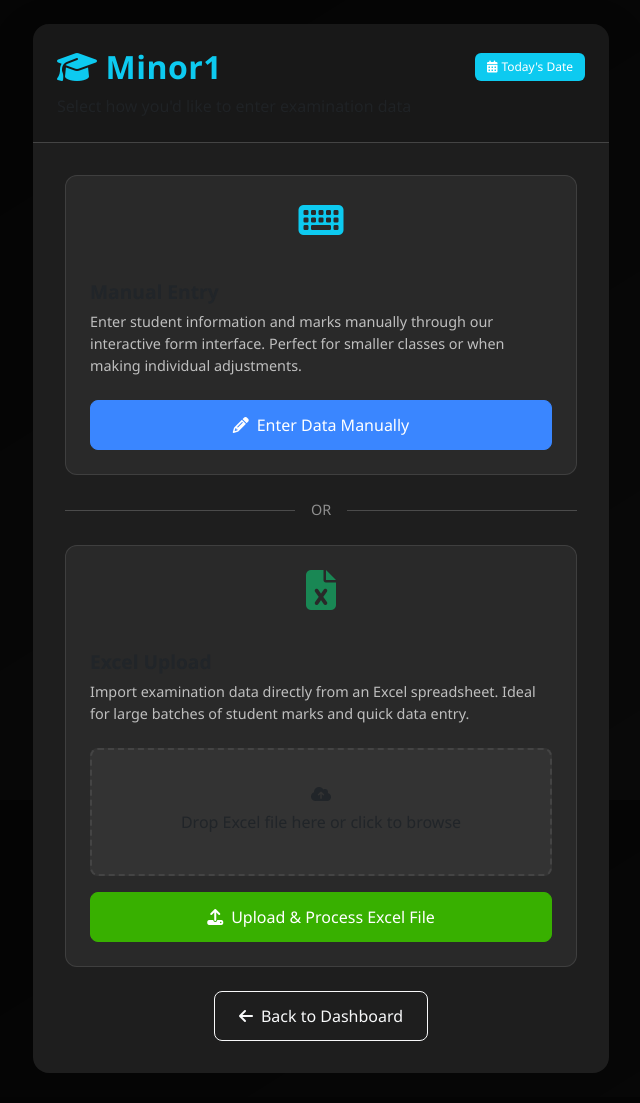
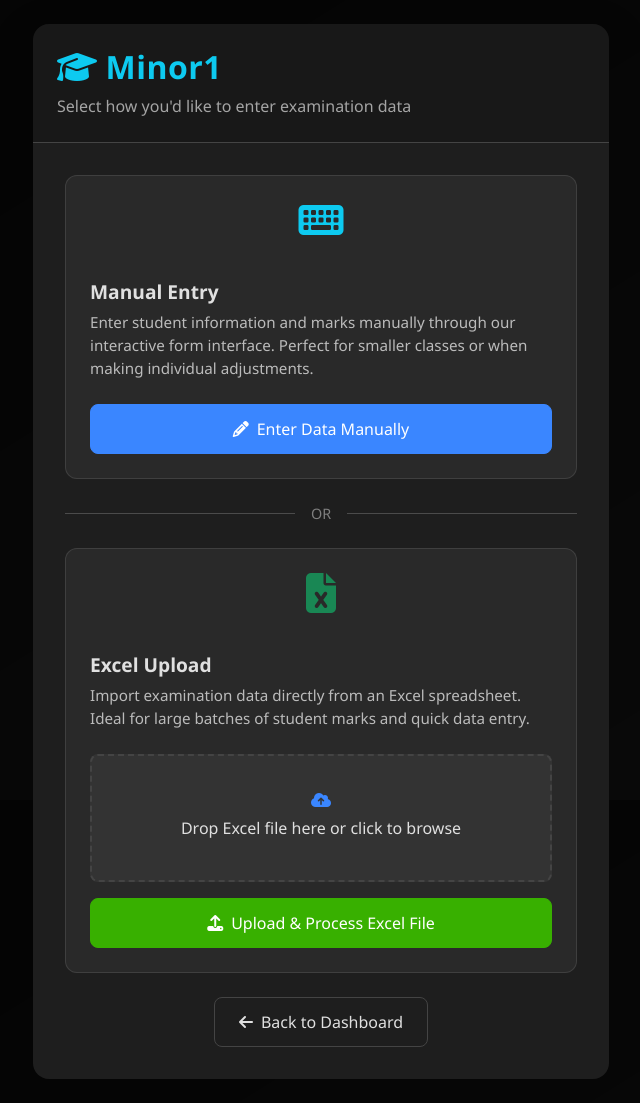
Before and after one commit to binge-coder/co-map, a Flask app: page /minor1 in a window 1280 px wide. Shown: the whole page, without its empty margins (319-959 px from the left). Before the commit the page ends 1073 px from the top, so only its background shows below. Run offline with Flask 3, Linux system fonts and the light colour scheme; some libraries are stand-ins or nearby versions.

Commit message:
better UI of choose entry mode

```diff
--- a/templates/choose_entry_mode.html
+++ b/templates/choose_entry_mode.html
@@ -1,5 +1,6 @@
 <!DOCTYPE html>
 <html lang="en">
+
 <head>
     <meta charset="UTF-8">
     <meta name="viewport" content="width=device-width, initial-scale=1.0">
@@ -24,7 +25,7 @@
             display: flex;
             align-items: center;
             justify-content: center;
-            background-image: linear-gradient(to bottom right, rgba(0,0,0,0.8), rgba(0,0,0,0.4));
+            background-image: linear-gradient(to bottom right, rgba(0, 0, 0, 0.8), rgba(0, 0, 0, 0.4));
             background-attachment: fixed;
         }
 
@@ -44,6 +45,10 @@
             background-color: rgba(0, 0, 0, 0.2);
             border-bottom: 1px solid var(--border-color);
             padding: 1.5rem;
+        }
+
+        .card-header .text-muted {
+            color: rgba(224, 224, 224, 0.7) !important;
         }
 
         .card-body {
@@ -70,11 +75,12 @@
             font-size: 1.2rem;
             font-weight: 600;
             margin-bottom: 0.5rem;
+            color: var(--text-color);
         }
 
         .option-description {
-            color: rgba(255, 255, 255, 0.7);
-            font-size: 0.9rem;
+            color: rgba(224, 224, 224, 0.8);
+            font-size: 0.95rem;
             margin-bottom: 1.5rem;
         }
 
@@ -105,6 +111,18 @@
         .btn-success:hover {
             background-color: #2d9300;
             border-color: #2d9300;
+        }
+
+        .btn-outline-light {
+            color: var(--text-color);
+            border-color: var(--border-color);
+            background: transparent;
+        }
+
+        .btn-outline-light:hover {
+            background: var(--accent-color);
+            color: #fff;
+            border-color: var(--accent-color);
         }
 
         .form-control {
@@ -139,11 +157,16 @@
             text-align: center;
             cursor: pointer;
             transition: all 0.2s;
+            color: var(--text-color);
         }
 
         .file-label:hover {
             background-color: rgba(255, 255, 255, 0.08);
             border-color: var(--accent-color);
+        }
+
+        .file-label i {
+            color: var(--accent-color);
         }
 
         .file-input {
@@ -159,7 +182,7 @@
         .file-name {
             margin-top: 0.5rem;
             font-size: 0.9rem;
-            color: rgba(255, 255, 255, 0.7);
+            color: rgba(224, 224, 224, 0.8);
         }
 
         .icon-large {
@@ -177,11 +200,12 @@
             align-items: center;
             text-align: center;
             margin: 1.5rem 0;
-            color: rgba(255, 255, 255, 0.5);
+            color: rgba(224, 224, 224, 0.5);
             font-size: 0.9rem;
         }
 
-        .separator::before, .separator::after {
+        .separator::before,
+        .separator::after {
             content: '';
             flex: 1;
             border-bottom: 1px solid rgba(255, 255, 255, 0.2);
@@ -201,6 +225,11 @@
             border-radius: 6px;
         }
 
+        .badge.bg-info {
+            background-color: var(--accent-color) !important;
+            color: #fff !important;
+        }
+
         @media (max-width: 576px) {
             .card-body {
                 padding: 1.5rem;
@@ -208,17 +237,16 @@
         }
     </style>
 </head>
+
 <body>
     <div class="container py-4">
         <div class="card shadow-lg">
             <div class="card-header">
                 <div class="d-flex justify-content-between align-items-center">
                     <h2 class="page-title text-info m-0">
-                        <i class="fas fa-graduation-cap me-2"></i>{% if exam == 'final' %}Final Exam Marks{% else %}{{ exam|capitalize }}{% endif %}
+                        <i class="fas fa-graduation-cap me-2"></i>{% if exam == 'final' %}Final Exam Marks{% else %}{{
+                        exam|capitalize }}{% endif %}
                     </h2>
-                    <span class="badge bg-info">
-                        <i class="fas fa-calendar-alt me-1"></i>{{ "Today's Date" }}
-                    </span>
                 </div>
                 <p class="text-muted mt-2 mb-0">Select how you'd like to enter examination data</p>
             </div>
@@ -259,7 +287,8 @@
                                     <div class="file-name" id="fileName"></div>
                                 </div>
                             </label>
-                            <input type="file" name="file" id="fileInput" class="file-input" accept=".xlsx,.xls" required>
+                            <input type="file" name="file" id="fileInput" class="file-input" accept=".xlsx,.xls"
+                                required>
                         </div>
                         <button type="submit" class="btn btn-success w-100">
                             <i class="fas fa-upload me-2"></i>Upload & Process Excel File
@@ -279,12 +308,12 @@
     <script src="https://cdnjs.cloudflare.com/ajax/libs/jquery/3.6.0/jquery.min.js"></script>
     <script src="https://cdnjs.cloudflare.com/ajax/libs/bootstrap/5.3.0/js/bootstrap.bundle.min.js"></script>
     <script>
-        document.addEventListener('DOMContentLoaded', function() {
+        document.addEventListener('DOMContentLoaded', function () {
             const fileInput = document.getElementById('fileInput');
             const fileName = document.getElementById('fileName');
             const uploadLabel = document.getElementById('uploadLabel');
 
-            fileInput.addEventListener('change', function() {
+            fileInput.addEventListener('change', function () {
                 if (this.files && this.files[0]) {
                     fileName.textContent = this.files[0].name;
                     uploadLabel.style.borderColor = 'var(--success-color)';
@@ -297,13 +326,13 @@
             });
 
             // Drag and drop functionality
-            uploadLabel.addEventListener('dragover', function(e) {
+            uploadLabel.addEventListener('dragover', function (e) {
                 e.preventDefault();
                 this.style.borderColor = 'var(--accent-color)';
                 this.style.backgroundColor = 'rgba(58, 134, 255, 0.1)';
             });
 
-            uploadLabel.addEventListener('dragleave', function(e) {
+            uploadLabel.addEventListener('dragleave', function (e) {
                 e.preventDefault();
                 if (!fileInput.files.length) {
                     this.style.borderColor = 'var(--border-color)';
@@ -311,7 +340,7 @@
                 }
             });
 
-            uploadLabel.addEventListener('drop', function(e) {
+            uploadLabel.addEventListener('drop', function (e) {
                 e.preventDefault();
                 if (e.dataTransfer.files.length) {
                     fileInput.files = e.dataTransfer.files;
@@ -328,7 +357,7 @@
             });
 
             // Form validation
-            document.getElementById('uploadForm').addEventListener('submit', function(e) {
+            document.getElementById('uploadForm').addEventListener('submit', function (e) {
                 if (!fileInput.files.length) {
                     e.preventDefault();
                     alert('Please select a file to upload');
@@ -339,4 +368,5 @@
         });
     </script>
 </body>
+
 </html>
--- a/templates/home.html
+++ b/templates/home.html
@@ -769,7 +769,9 @@
                 </p>
             </div>
             <div class="action-buttons">
-                <a href="{{ url_for('minor1') }}" class="btn action-btn primary-btn">
+                <a href="/m1-question-paper" class="btn action-btn primary-btn">
+                    <!-- <a href="{{ url_for('minor1') }}" class="btn action-btn primary-btn"> -->
+
                     <div class="btn-content">
                         <div class="btn-icon">
                             <i class="fas fa-arrow-right"></i>
```
